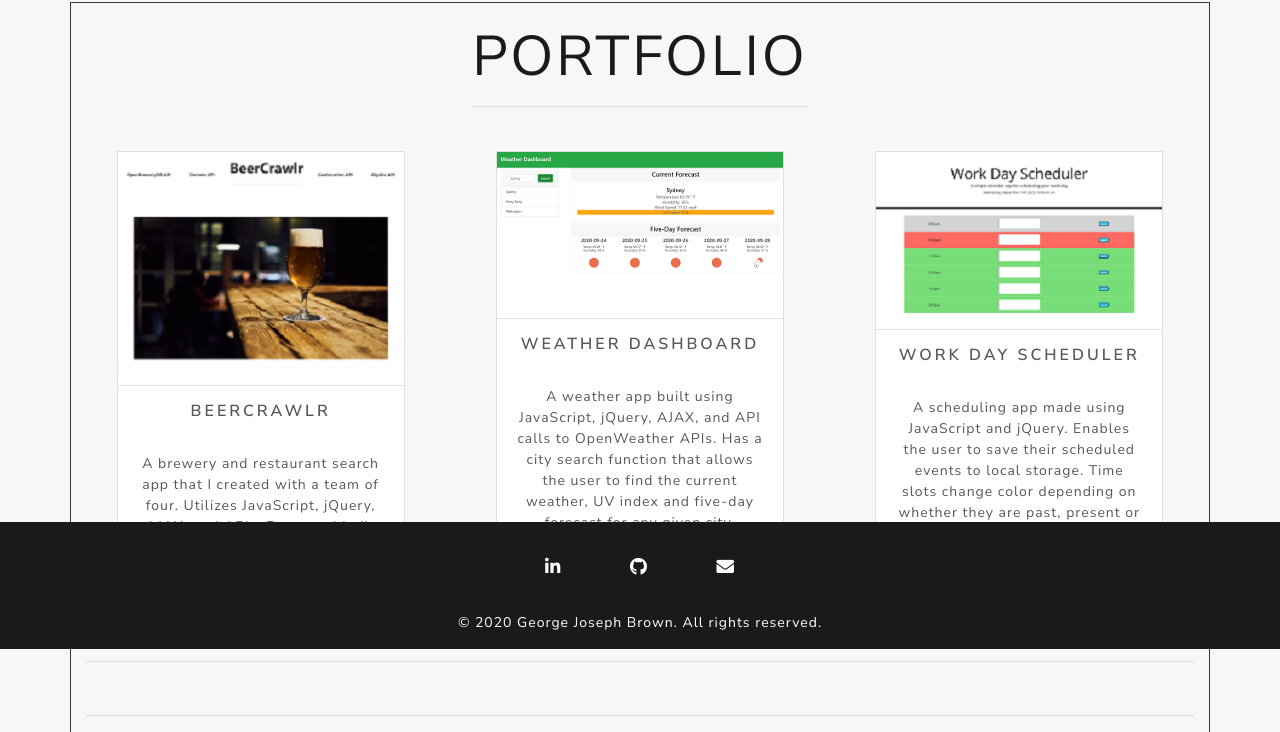
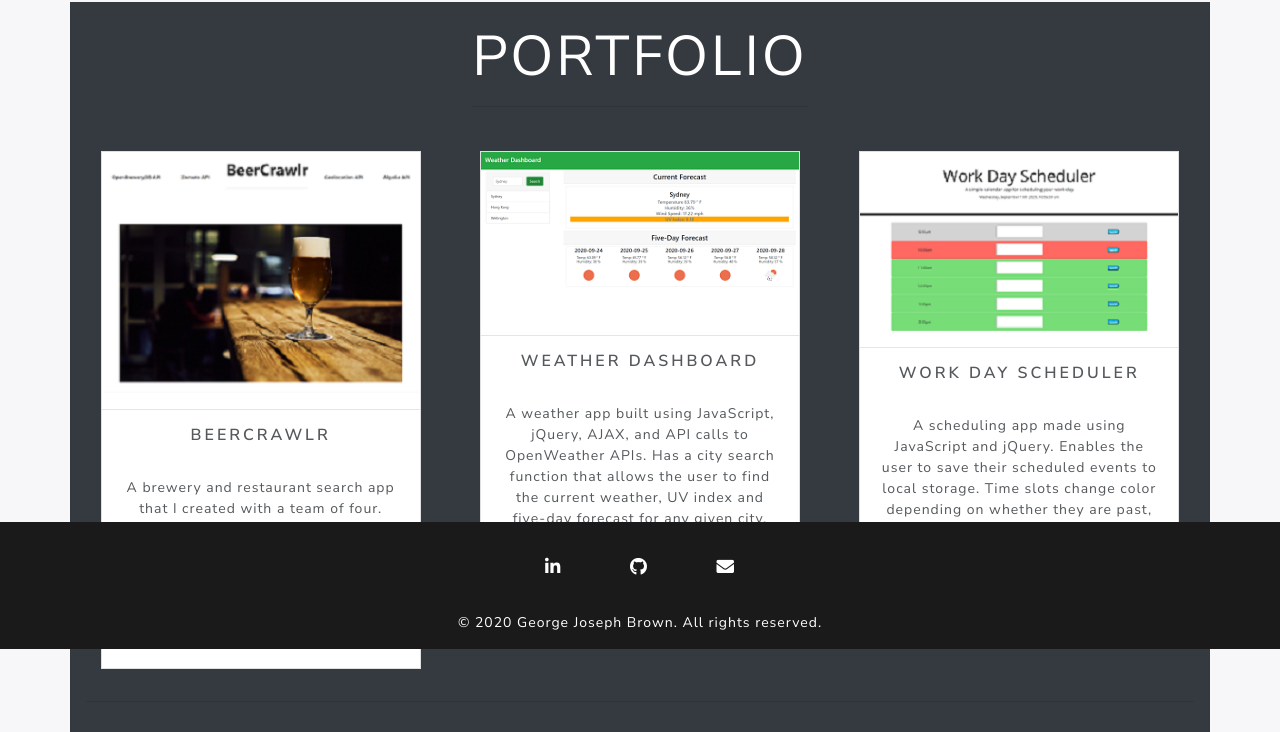
Before and after one commit to joeybrown-ctrl/gjb-portfolio, a plain HTML site: page portfolio.html in a window 1280 px wide. Shown: the part 151-883 px from the top of the page. Drawn offline with nearby package versions, Linux system fonts and the light colour scheme.

Commit message:
added background changes in jumbotrons on about and portfolio pages

```diff
--- a/portfolio.html
+++ b/portfolio.html
@@ -31,16 +31,16 @@
         </nav>
 
         <div class="jumbotron jumbotron-fluid">
-            <div class="container border border-dark" style="padding-bottom: 20px;">
+            <div class="container border border-dark bg-dark" style="padding-bottom: 20px;">
                 <div class="row justify-content-center">
-                    <h2 class="display-4" style="padding-bottom: 20px; padding-top: 20px;">Portfolio
-                        <hr>
+                    <h2 class="display-4 text-white" style="padding-bottom: 20px; padding-top: 20px;">Portfolio
+                        <hr class="text-white">
                     </h2>
                 </div>
 
                 <div class="row justify-content-center">
                     <div class="col-lg-4">
-                        <div class="card mx-auto" style="width: 18rem;">
+                        <div class="card mx-auto mb-3" style="max-width: 20rem;">
                             <img class="card-img-top" src="images/beercrawlr-sm.png" alt="Image of Beercrawlr project">
                             <hr>
                             <h5 class="card-title text-center">BeerCrawlr</h5>
@@ -56,7 +56,7 @@
 
                     <div class="col-lg-4">
 
-                        <div class="card mx-auto" style="width: 18rem;">
+                        <div class="card mx-auto mb-3" style="max-width: 20rem;">
                             <img class="card-img-top" src="images/weather-dashboard-sm.png"
                                 alt="Image of Weather-Dashboard app">
                             <hr>
@@ -74,7 +74,7 @@
 
                     <div class="col-lg-4">
 
-                        <div class="card mx-auto" style="width: 18rem;">
+                        <div class="card mx-auto mb-3" style="max-width: 20rem;">
                             <img class="card-img-top" src="images/work-day-sm.png" alt="Image of Work-Day-Scheduler app">
                             <hr>
                             <h5 class="card-title text-center">Work Day Scheduler</h5>
@@ -98,7 +98,7 @@
                 <div class="row justify-content-center">
                     <div class="col-lg-4">
 
-                        <div class="card mx-auto" style="width: 18rem;">
+                        <div class="card mx-auto mb-3" style="max-width: 20rem;">
                             <img class="card-img-top"
                                 src="https://raw.githubusercontent.com/joeybrown-ctrl/joeybrown-ctrl.github.io/master/images/readme-pic.png"
                                 alt="Image of README-Generator">
@@ -118,7 +118,7 @@
 
 
                     <div class="col-lg-4">
-                        <div class="card mx-auto" style="width: 18rem;">
+                        <div class="card mx-auto mb-3" style="max-width: 20rem;">
                             <img class="card-img-top"
                                 src="https://raw.githubusercontent.com/joeybrown-ctrl/joeybrown-ctrl.github.io/master/images/employee-card-pic.png"
                                 alt="Image of Employee-Profile-Generator app">
@@ -138,7 +138,7 @@
 
                     <div class="col-lg-4">
 
-                        <div class="card mx-auto" style="width: 18rem;">
+                        <div class="card mx-auto mb-3" style="max-width: 20rem;">
                             <img class="card-img-top"
                                 src="https://raw.githubusercontent.com/joeybrown-ctrl/joeybrown-ctrl.github.io/master/images/note-taker-pic.png"
                                 alt="Image of Note-Taker app">
```
Also changed, not shown: about.html (+3 -3 lines).
